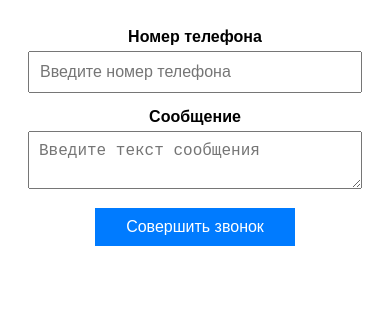
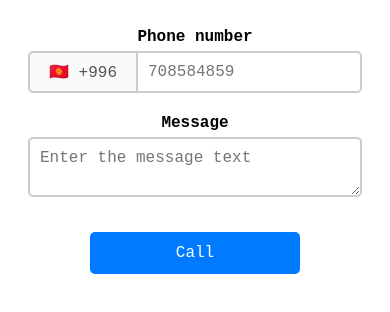
Before and after one commit to learning-kyljmeeski/voice-call-front, a SvelteKit app: page / in a window 390 px wide. Shown: the top 312 px of the page. Built offline with nearby package versions, Linux system fonts and the light colour scheme.

Commit message:
feat: don't allow to make call if phone number is incorrect or message is empty

```diff
--- a/src/routes/+page.svelte
+++ b/src/routes/+page.svelte
@@ -8,8 +8,32 @@
     let notificationType = 'success';
     let showNotification = false;
     let loading = false;
+    let phoneNumberErrorText = ' ';
+    let messageErrorText = ' ';
+
+    function handlePhoneInput(event) {
+        // Получаем значение из поля ввода
+        const inputValue = event.target.value;
+
+        // Обновляем переменную phoneNumber, добавляя к ней значение из поля ввода
+        phoneNumber = '+996' + inputValue;
+    }
 
     async function makeCall() {
+        if (phoneNumber.length != 13) {
+            phoneNumberErrorText = 'I need the real number';
+            return;
+        } else {
+            phoneNumberErrorText = ' ';
+        }
+
+        if (message.trim().length === 0) {
+            messageErrorText = 'Write something :)'
+            return;
+        } else {
+            messageErrorText = ' ';
+        }
+
         loading = true;
 
         try {
@@ -19,25 +43,28 @@
 
             if (response.ok) {
                 const data = await response.text();
-                notificationMessage = data.message || 'Звонок успешно совершен!';
+                notificationMessage = 'The call was made';
                 notificationType = 'success';
-                console.log('Успешный ответ от сервера:', data);
+                console.log(data)
             } else {
                 const errorData = await response.json();
-                notificationMessage = errorData.error || 'Ошибка при совершении звонка';
+                notificationMessage = errorData.error || 'Error when making a call';
                 notificationType = 'error';
-                console.error('Ошибка при выполнении запроса:', errorData);
+                console.error('Error when making a call:', errorData);
             }
         } catch (error) {
-            notificationMessage = 'Сетевая ошибка: ' + error.message;
+            notificationMessage = 'Network error: ' + error.message;
             notificationType = 'error';
-            console.error('Сетевая ошибка:', error);
+            console.error('Network error:', error);
         } finally {
             loading = false;
             showNotification = true;
             setTimeout(() => {
                 showNotification = false;
             }, 3000);
+            message = '';
+            phoneNumberErrorText = ' ';
+            messageErrorText = ' '
         }
     }
 </script>
@@ -48,11 +75,44 @@
         margin: 0 auto;
         padding: 20px;
         text-align: center;
-        font-family: Arial, sans-serif;
+        font-family: "Courier New", Courier, monospace;
+    }
+
+    input, textarea {
+        border-radius: 5px;
+        border: 2px solid #ccc;
+        outline: none;
     }
 
     .input-group {
-        margin-bottom: 15px;
+        display: flex;
+        flex-direction: column;
+    }
+
+    .input-group .phone-input-group {
+        display: flex;
+    }
+
+    .input-group .phone-input-group input:first-child {
+        width: 110px;
+        text-align: center;
+        border-top-right-radius: 0;
+        border-bottom-right-radius: 0;
+    }
+
+    .input-group .phone-input-group input:nth-child(2) {
+        border-top-left-radius: 0;
+        border-bottom-left-radius: 0;
+        border-left: 0;
+    }
+
+    .input-group span.error-message {
+        min-height: 1.3em;
+        margin-top: 5px;
+        font-size: 12px;
+        color:red;
+        margin-right: auto;
+        font-family: monospace;
     }
 
     label {
@@ -62,6 +122,7 @@
     }
 
     input, textarea {
+        font-family: "Courier New", Courier, monospace;
         width: 100%;
         padding: 10px;
         font-size: 16px;
@@ -69,13 +130,16 @@
     }
 
     button {
-        padding: 10px 20px;
+        margin-top: 15px;
+        font-family: "Courier New", Courier, monospace;
+        padding: 12px 20px;
         font-size: 16px;
         background-color: #007bff;
         color: white;
         border: none;
         cursor: pointer;
-        width: 200px;
+        width: 210px;
+        border-radius: 5px;
     }
 
     button:hover {
@@ -85,18 +149,23 @@
 
 <div class="container">
     <div class="input-group">
-        <label for="phone">Номер телефона</label>
-        <input type="tel" id="phone" bind:value={phoneNumber} placeholder="Введите номер телефона" />
+        <label for="phone">Phone number</label>
+        <div class="phone-input-group">
+            <input type="text" value="🇰🇬 +996" disabled>
+            <input type="tel" id="phone" on:input={handlePhoneInput} placeholder="708584859" autocomplete="off"/>
+        </div>
+        <span class="error-message">{phoneNumberErrorText}</span>
     </div>
     <div class="input-group">
-        <label for="message">Сообщение</label>
-        <textarea id="message" bind:value={message} placeholder="Введите текст сообщения"></textarea>
+        <label for="message">Message</label>
+        <textarea id="message" bind:value={message} placeholder="Enter the message text"></textarea>
+        <span class="error-message">{messageErrorText}</span>
     </div>
     <button on:click={makeCall} disabled={loading}> <!-- Добавим disabled для блокировки кнопки во время загрузки -->
         {#if loading}
-            Ожидайте...
+            Working on it ...
         {:else}
-            Совершить звонок
+            Call
         {/if}
     </button>
 </div>
```
